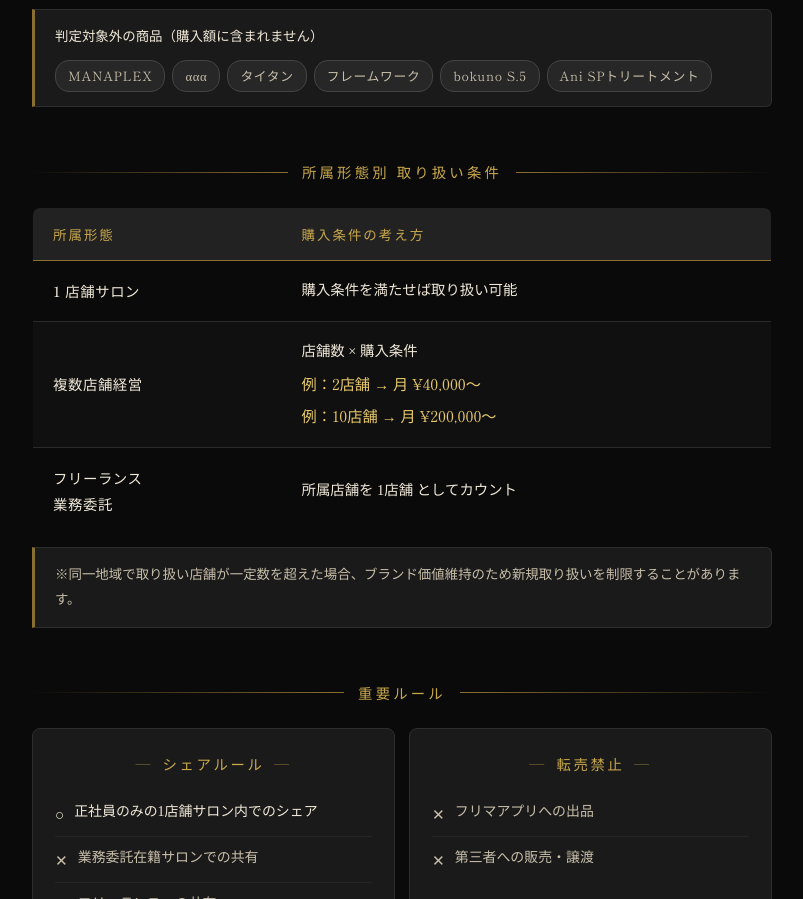
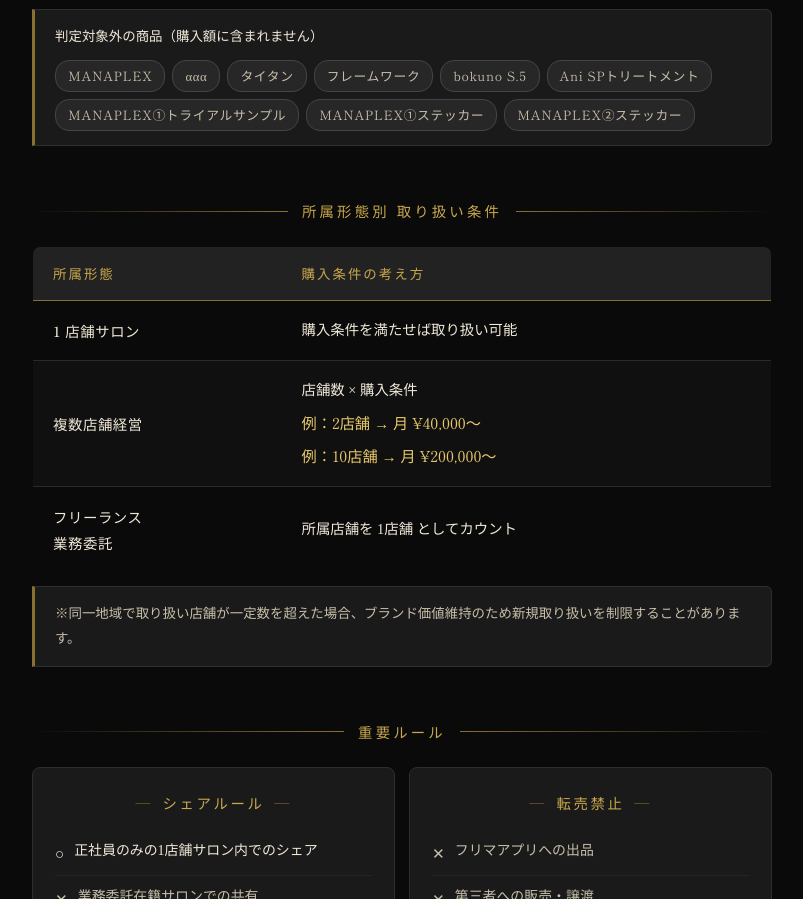
Before and after one commit to pz-mana/manaplex, a plain HTML site: page index.html in a window 1280 px wide. Shown: the part 1338-2237 px from the top of the page, without its empty margins (238-1041 px from the left). Drawn offline with Linux system fonts and the light colour scheme.

Commit message:
Update index.html

```diff
--- a/index.html
+++ b/index.html
@@ -187,6 +187,7 @@
     vertical-align: middle;
     word-break: break-all;
   }
+  .store-table td { color: #f0e8d8 !important; }
   .tier-table tr:last-child td, .store-table tr:last-child td { border-bottom: none; }
   .tier-table tr:nth-child(even) td, .store-table tr:nth-child(even) td { background: rgba(255,255,255,0.025); }
 
@@ -451,6 +452,9 @@
       <span class="excl-tag other">フレームワーク</span>
       <span class="excl-tag other">bokuno S.5</span>
       <span class="excl-tag other">Ani SPトリートメント</span>
+      <span class="excl-tag other">MANAPLEX①トライアルサンプル</span>
+      <span class="excl-tag other">MANAPLEX①ステッカー</span>
+      <span class="excl-tag other">MANAPLEX②ステッカー</span>
     </div>
   </div>
 
```
